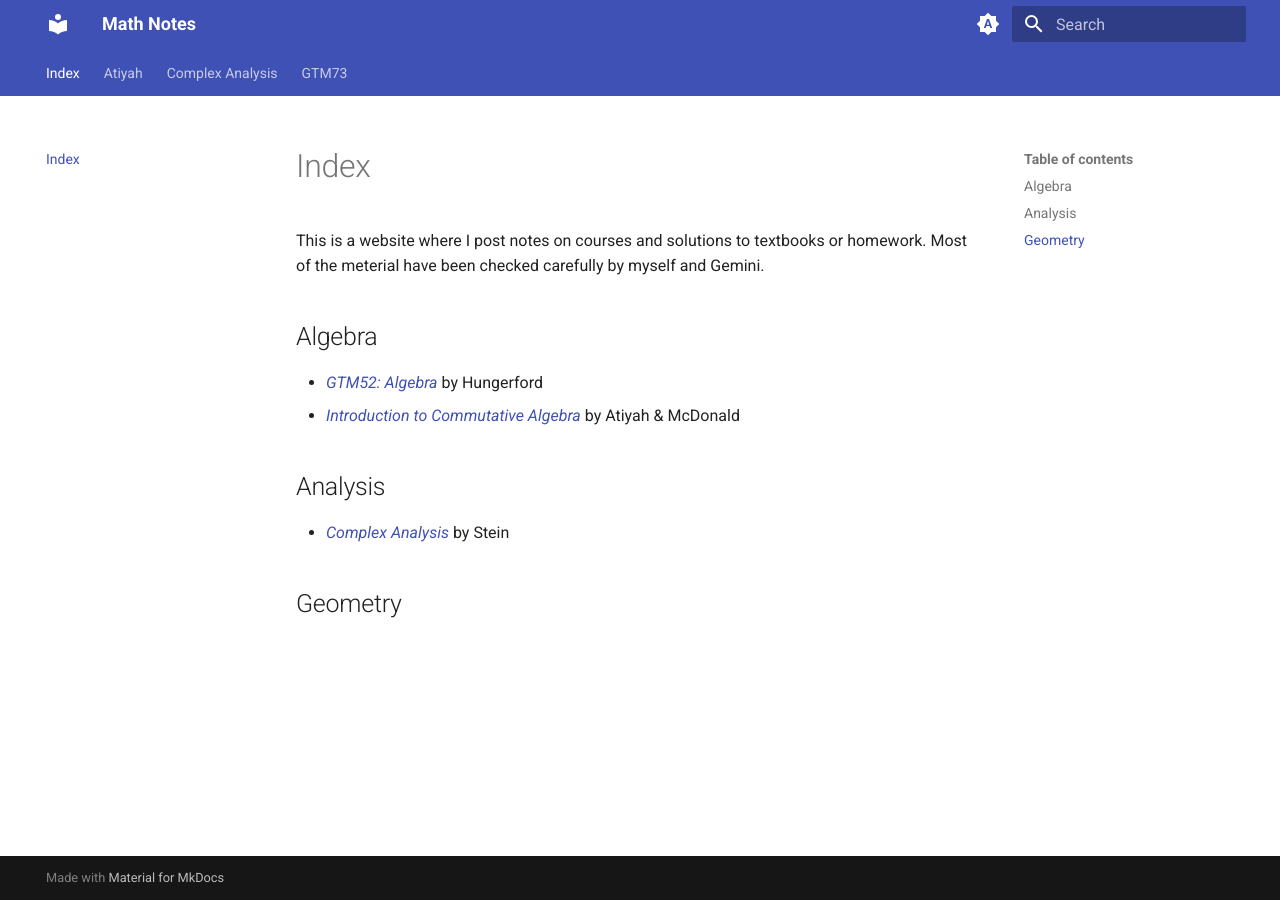
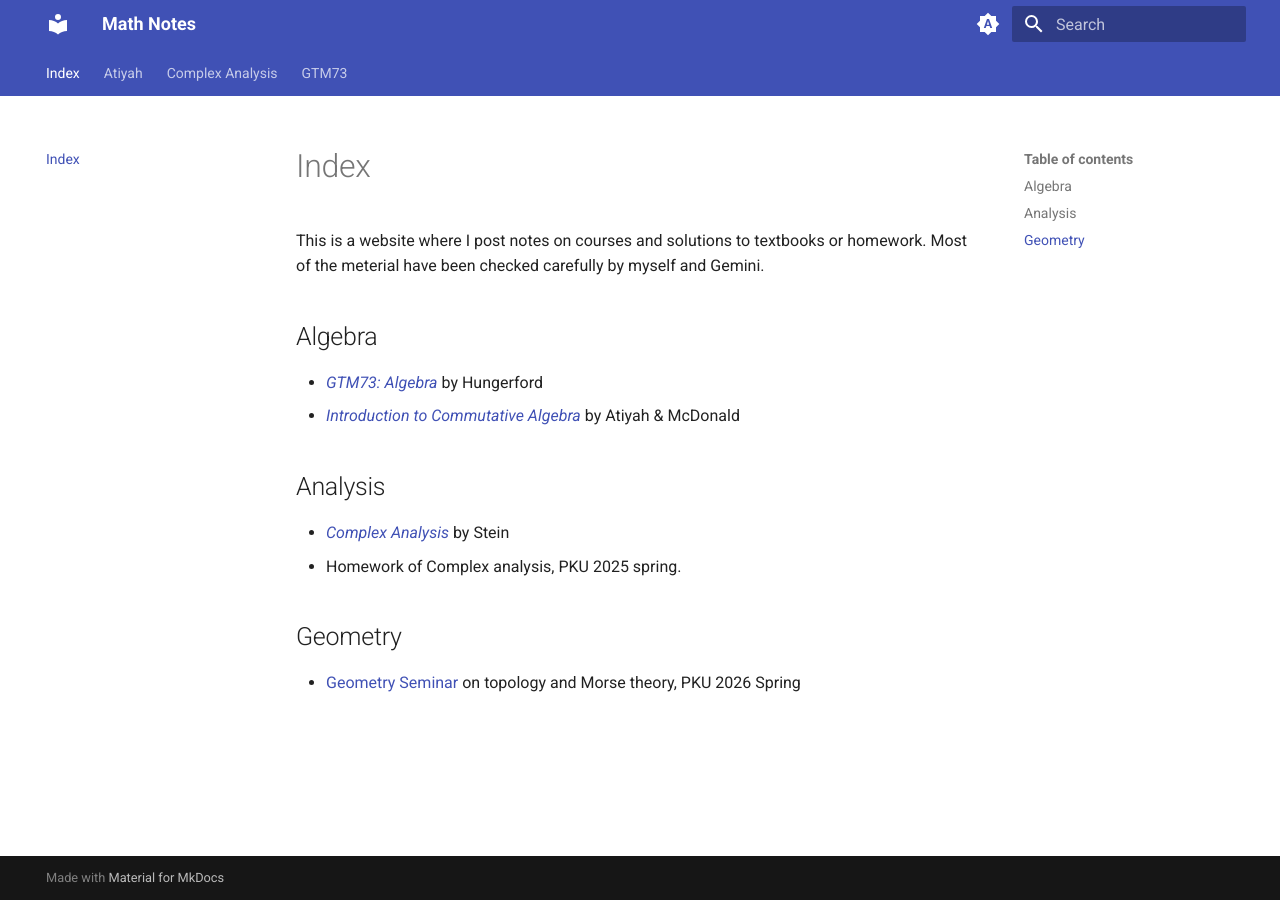
Before and after one commit to Shengxuan-Zhang/Notes, an MkDocs documentation site: the page built from docs/index.md, in a window 1280 px wide. Built offline with MkDocs 1.6.1 and Material for MkDocs 9.7.7, drawn with Linux system fonts in a browser that asks for light colours.

Commit message:
Fix typos

```diff
--- a/docs/index.md
+++ b/docs/index.md
@@ -4,11 +4,14 @@ This is a website where I post notes on courses and solutions to textbooks or ho
 
 ## Algebra
 
-- [_GTM52: Algebra_ ](./GTM73/Index.md) by Hungerford
+- [_GTM73: Algebra_ ](./GTM73/Index.md) by Hungerford
 - [_Introduction to Commutative Algebra_](./Atiyah/Index.md) by Atiyah & McDonald
 
 ## Analysis
 
 - [_Complex Analysis_](./Complex Analysis/Index.md) by Stein
+- Homework of Complex analysis, PKU 2025 spring.
 
 ## Geometry
+
+- [Geometry Seminar](./assets/PDF/2026geometry_seminar.pdf) on topology and Morse theory, PKU 2026 Spring
```
